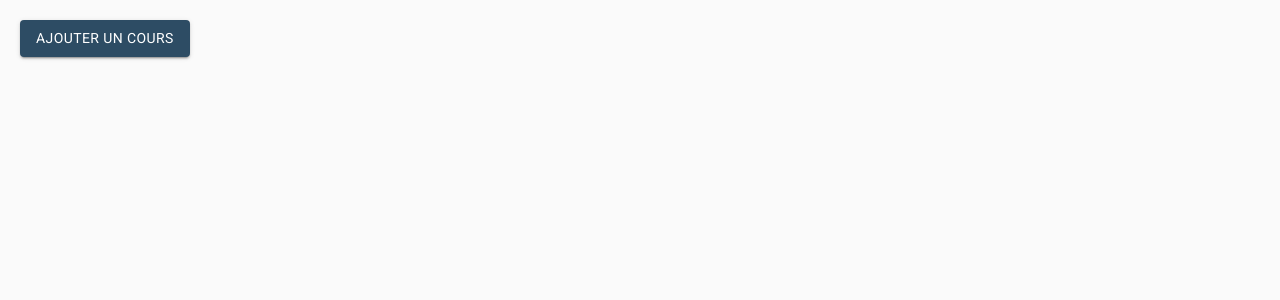
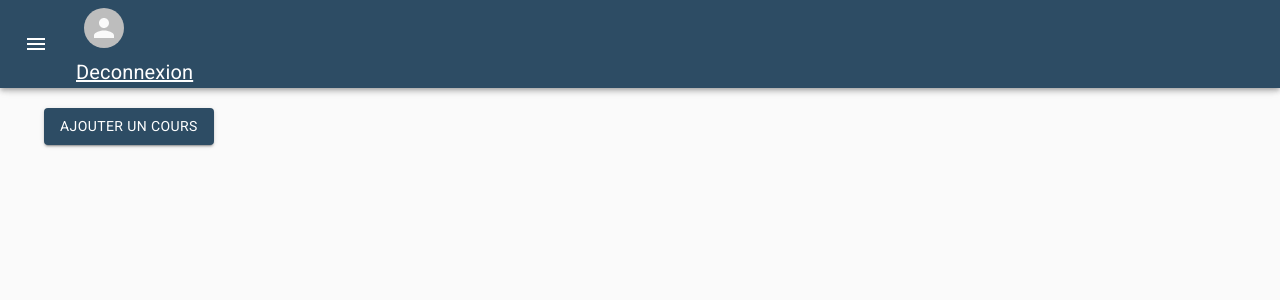
Before and after one commit to WildCodeSchool/2020-11-wns-paris-groupe1-projet-front, a React (Create React App) app: page /home/sign-up in a window 1280 px wide. Shown: the top 300 px of the page. Built offline with nearby package versions, Linux system fonts and the light colour scheme; sample sign-in values are in the browser's storage.

Commit message:
feat(sideBar): added section and icons.

```diff
--- a/src/App.tsx
+++ b/src/App.tsx
@@ -14,6 +14,7 @@ import SignUp from "./pages/connection/SignUp";
 
 import LightTheme from "../src/themes/light-theme";
 import CourseForm from "./pages/course/CourseForm";
+import SideBar from "./components/layouts/SideBar";
 
 export default function App() {
   //localStorage.setItem("token", "azertyuiop");
@@ -27,7 +28,9 @@ export default function App() {
               <Route exact path="/sign-in" component={SignIn} />
               <Route exact path="/sign-up" component={SignUp} />
               <LoginContext.Provider value={isLoggedIn}>
-                <ProtectedRoute Component={<CourseForm />} />
+                <SideBar>
+                  <ProtectedRoute Component={<CourseForm />} />
+                </SideBar>
               </LoginContext.Provider>
             </Switch>
           </BrowserRouter>
--- a/src/components/layouts/SideBar.tsx
+++ b/src/components/layouts/SideBar.tsx
@@ -20,8 +20,12 @@ import ChevronRightIcon from "@material-ui/icons/ChevronRight";
 import ListItem from "@material-ui/core/ListItem";
 import ListItemIcon from "@material-ui/core/ListItemIcon";
 import ListItemText from "@material-ui/core/ListItemText";
-import InboxIcon from "@material-ui/icons/MoveToInbox";
 import MailIcon from "@material-ui/icons/Mail";
+import CalendarTodayIcon from '@material-ui/icons/CalendarToday';
+import HomeIcon from '@material-ui/icons/Home';
+import { Avatar } from '@material-ui/core';
+
+import { Link } from 'react-router-dom'
 
 const drawerWidth = 240;
 
@@ -33,7 +37,7 @@ const useStyles = makeStyles((theme: Theme) =>
     appBar: {
       transition: theme.transitions.create(["margin", "width"], {
         easing: theme.transitions.easing.sharp,
-        duration: theme.transitions.duration.leavingScreen
+        duration: theme.transitions.duration.leavingScreen,
       })
     },
     appBarShift: {
@@ -42,7 +46,10 @@ const useStyles = makeStyles((theme: Theme) =>
       transition: theme.transitions.create(["margin", "width"], {
         easing: theme.transitions.easing.easeOut,
         duration: theme.transitions.duration.enteringScreen
-      })
+      }),
+    },
+      avatar: {
+      margin: theme.spacing(1),
     },
     menuButton: {
       marginRight: theme.spacing(2)
@@ -52,10 +59,12 @@ const useStyles = makeStyles((theme: Theme) =>
     },
     drawer: {
       width: drawerWidth,
-      flexShrink: 0
+      flexShrink: 0,
     },
     drawerPaper: {
-      width: drawerWidth
+      width: drawerWidth,
+      backgroundColor: theme.palette.primary.main,
+      color: 'white',
     },
     drawerHeader: {
       display: "flex",
@@ -63,7 +72,8 @@ const useStyles = makeStyles((theme: Theme) =>
       padding: theme.spacing(0, 1),
       // necessary for content to be below app bar
       ...theme.mixins.toolbar,
-      justifyContent: "flex-end"
+      justifyContent: "flex-end",
+      // backgroundColor: "blue",
     },
     content: {
       flexGrow: 1,
@@ -80,7 +90,13 @@ const useStyles = makeStyles((theme: Theme) =>
         duration: theme.transitions.duration.enteringScreen
       }),
       marginLeft: 0
-    }
+    },
+    sideBarIcon: {
+      color: 'white',
+    },
+    linkSignIn: {
+      color: 'white',
+    },
   })
 );
 type Props = {
@@ -114,12 +130,16 @@ const SideBar: React.FC<Props> = ({ children }) => {
             aria-label="open drawer"
             onClick={handleDrawerOpen}
             edge="start"
-            className={clsx(classes.menuButton, open && classes.hide)}
+            className={clsx(classes.menuButton, classes.sideBarIcon, open && classes.hide)}
           >
             <MenuIcon />
           </IconButton>
-          <Typography variant="h6" noWrap>
-            Persistent drawer
+          <Typography variant="h6">
+            <Link to ='/'>
+              <Avatar className={classes.avatar}>
+              </Avatar>
+            </Link>
+            <Link to='/sign-in' className={classes.linkSignIn}>Deconnexion</Link>
           </Typography>
         </Toolbar>
       </AppBar>
@@ -133,7 +153,7 @@ const SideBar: React.FC<Props> = ({ children }) => {
         }}
       >
         <div className={classes.drawerHeader}>
-          <IconButton onClick={handleDrawerClose}>
+          <IconButton onClick={handleDrawerClose} className={classes.sideBarIcon}>
             {theme.direction === "ltr" ? (
               <ChevronLeftIcon />
             ) : (
@@ -143,26 +163,38 @@ const SideBar: React.FC<Props> = ({ children }) => {
         </div>
         <Divider />
         <List>
-          {["Inbox", "Starred", "Send email", "Drafts"].map((text, index) => (
-            <ListItem button key={text}>
-              <ListItemIcon>
-                {index % 2 === 0 ? <InboxIcon /> : <MailIcon />}
+          <ListItem button>
+              <ListItemIcon className={classes.sideBarIcon}>
+                 <HomeIcon />
               </ListItemIcon>
-              <ListItemText primary={text} />
+              <ListItemText primary={"Dashboard"} />
             </ListItem>
-          ))}
+            <ListItem button>
+              <ListItemIcon className={classes.sideBarIcon}>
+                <HomeIcon />
+              </ListItemIcon>
+              <ListItemText primary={"Planning"} />
+            </ListItem>
+            <ListItem button>
+              <ListItemIcon className={classes.sideBarIcon}>
+                <HomeIcon />
+              </ListItemIcon>
+              <ListItemText primary={"Cours"} />
+            </ListItem>
+            <ListItem button>
+              <ListItemIcon className={classes.sideBarIcon}>
+                <HomeIcon />
+              </ListItemIcon>
+              <ListItemText primary={"Ma promotion"} />
+            </ListItem>
+            <ListItem button>
+              <ListItemIcon className={classes.sideBarIcon}>
+                <HomeIcon />
+              </ListItemIcon>
+              <ListItemText primary={"Exercices et corrections"} />
+            </ListItem>
         </List>
-        <Divider />
-        <List>
-          {["All mail", "Trash", "Spam"].map((text, index) => (
-            <ListItem button key={text}>
-              <ListItemIcon>
-                {index % 2 === 0 ? <InboxIcon /> : <MailIcon />}
-              </ListItemIcon>
-              <ListItemText primary={text} />
-            </ListItem>
-          ))}
-        </List>
+        <Divider/>
       </Drawer>
       <main
         className={clsx(classes.content, {
@@ -170,7 +202,7 @@ const SideBar: React.FC<Props> = ({ children }) => {
         })}
       >
         <div className={classes.drawerHeader} />
-        {children}
+          {children}
       </main>
     </div>
   );
```
